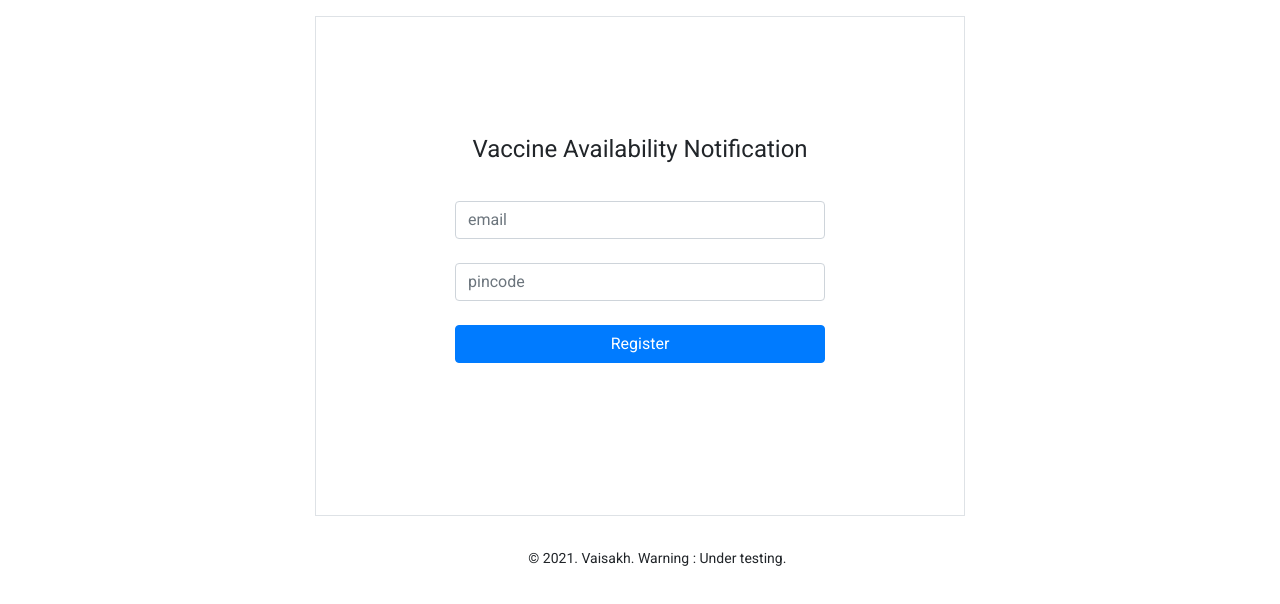
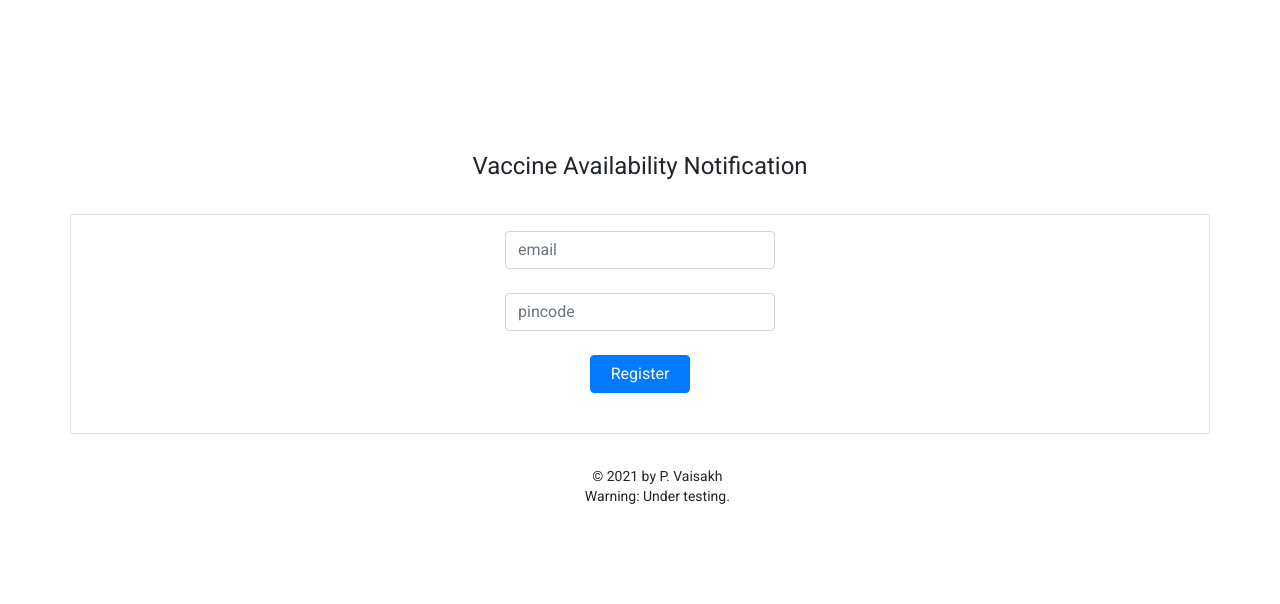
Before and after one commit to ysakhp/vaccine-notification-angular, an Angular app: page / in a window 1280 px wide. Shown: the top 604 px of the page. Built offline with nearby package versions, Linux system fonts and the light colour scheme.

Commit message:
ui changes

```diff
--- a/angular.json
+++ b/angular.json
@@ -23,8 +23,8 @@
             "polyfills": "src/polyfills.ts",
             "tsConfig": "tsconfig.app.json",
             "assets": [
-              // "src/favicon.ico",
-              // "src/assets"
+              "src/favicon.ico",
+              "src/assets"
             ],
             "styles": [
               "./node_modules/@angular/material/prebuilt-themes/indigo-pink.css",
@@ -97,8 +97,8 @@
             "tsConfig": "tsconfig.spec.json",
             "karmaConfig": "karma.conf.js",
             "assets": [
-              // "src/favicon.ico",
-              // "src/assets"
+               "src/favicon.ico",
+               "src/assets"
             ],
             "styles": [
               "./node_modules/@angular/material/prebuilt-themes/indigo-pink.css",
--- a/package.json
+++ b/package.json
@@ -15,6 +15,7 @@
     "@angular/common": "~12.0.4",
     "@angular/compiler": "~12.0.4",
     "@angular/core": "~12.0.4",
+    "@angular/flex-layout": "^12.0.0-beta.34",
     "@angular/forms": "~12.0.4",
     "@angular/material": "^12.0.4",
     "@angular/platform-browser": "~12.0.4",
--- a/src/app/app.component.html
+++ b/src/app/app.component.html
@@ -1,43 +1,48 @@
-<div class="container p-3 my-3 border" style="padding-top: 150px;width: 650px; height: 500px;">
-    <h1 style="text-align: center;padding-top: 100px;">Vaccine Availability Notification</h1>
-    <!-- <div *ngIf="alert" class="alert alert-success" role="alert">
+<div fxLayout="column" ftLayout.lt-sm="column" fxLayoutAlign="center center" style="padding-top: 150px;">
+    <h1 style="text-align: center;">Vaccine Availability Notification</h1>
+</div>
+<!-- <div *ngIf="alert" class="alert alert-success" role="alert">
         <h4 class="alert-heading">Success!</h4>
         <p>Registered successfully.</p>
         <hr>
         <p class="mb-0">Whenever you need to, be sure to use margin utilities to keep things nice and tidy.</p>
     </div> -->
-
-    <div *ngIf="alert" class="alert alert-warning alert-dismissible fade show" role="alert" style="text-align: center;">
-        <strong>Success!!</strong> Registered successfully.
-        <button (click)="closeAlert()" type="button" class="close" data-dismiss="alert" aria-label="Close">
+<div class="container p-3 my-3 border" fxLayout="column" style="align-items: center;">
+    <div fxLayout="column" *ngIf="alert" class="alert alert-warning alert-dismissible fade show" role="alert"
+        style="text-align: center;width: 300px;align-items: center;">
+        <strong style="width: 300px;">Success!!</strong> Registered successfully.
+        <button  (click)="closeAlert()" type="button" class="close" data-dismiss="alert" aria-label="Close">
             <span aria-hidden="true">&times;</span>
         </button>
     </div>
-    <div class="container-fluid" style="width: 400px;height: 300px; padding-top: 20px;">
+    <div fxLayout="column" class="container-fluid" style="width: 300px;">
 
-        <form #userForm="ngForm" (ngSubmit)="onSubmit();userForm.reset()" novalidate>
+        <form #userForm="ngForm"  (ngSubmit)="onSubmit();userForm.reset()" novalidate>
             <!-- {{userForm.value | json}}
         {{userModel | json}} -->
-            <div class="form-outline mb-4">
-                <input type="email" placeholder="email" class="form-control" name="email" [(ngModel)]="userModel.email">
+            <div fxLayoutAlign="center center" class="form-outline mb-4">
+                <input style="width: 280px;" type="email" placeholder="email" class="form-control" name="email"
+                    [(ngModel)]="userModel.email">
 
             </div>
 
-            <div class="form-outline mb-4">
-                <input type="text" placeholder="pincode" class="form-control" name="pincode"
+            <div fxLayoutAlign="center center" class="form-outline mb-4">
+                <input style="width: 280px;" type="text" placeholder="pincode" class="form-control" name="pincode"
                     [(ngModel)]="userModel.pincode">
 
             </div>
-            <button class="btn btn-primary btn-block" type="submit" (click)="registerUser()">Register</button>
-
+            <div fxLayoutAlign="center center" class="form-outline mb-4">
+                <button style="width: 100px;" class="btn btn-primary btn-block" type="submit"
+                    (click)="registerUser()">Register</button>
+            </div>
         </form>
 
     </div>
+</div>
 
 
-</div>
-<div class="navbar navbar-inverse navbar-fixed-bottom">
+<div style="text-align: center;align-items: center;" class="navbar navbar-inverse navbar-fixed-bottom" ftLayout.lt-sm="column">
           <div class="container">
-                <p class="navbar-text">© 2021. Vaisakh. Warning : Under testing. </p>
+                <p style="width: 300px;text-align: center;" class="navbar-text">© 2021 by P. Vaisakh<br> Warning: Under testing. </p>
             </div>
 </div>
--- a/src/app/app.module.ts
+++ b/src/app/app.module.ts
@@ -7,6 +7,7 @@ import { UserService } from './services/user.service'
 import { FormsModule } from '@angular/forms';
 import { BrowserAnimationsModule } from '@angular/platform-browser/animations';
 import {HttpClientModule } from '@angular/common/http'
+import { FlexLayoutModule } from '@angular/flex-layout';
 
 
 @NgModule({
@@ -20,7 +21,8 @@ import {HttpClientModule } from '@angular/common/http'
     AppRoutingModule,
     FormsModule,
     BrowserAnimationsModule,
-    HttpClientModule
+    HttpClientModule,
+    FlexLayoutModule
 
   ],
   providers: [UserService],
```
Also changed, not shown: 1 other file (tests, documents, lock files or other folders).
